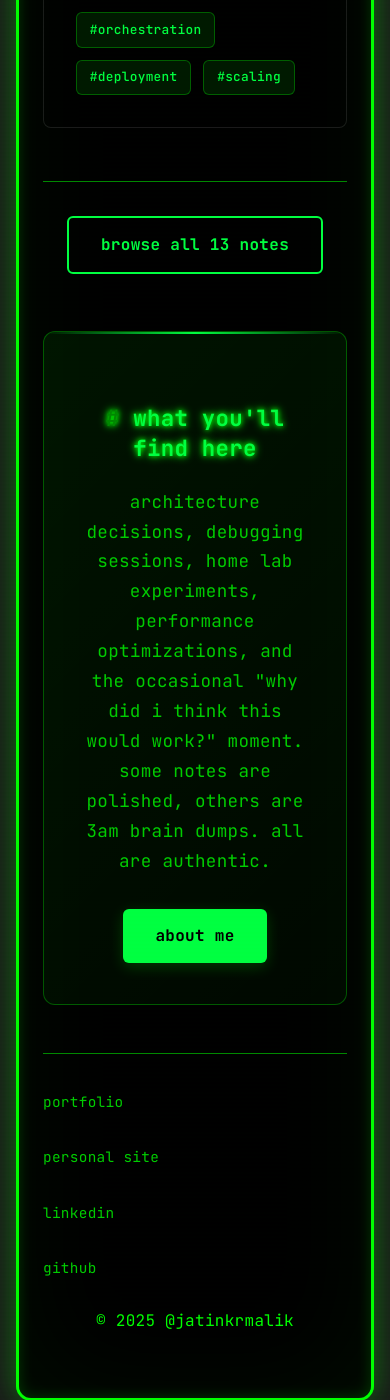
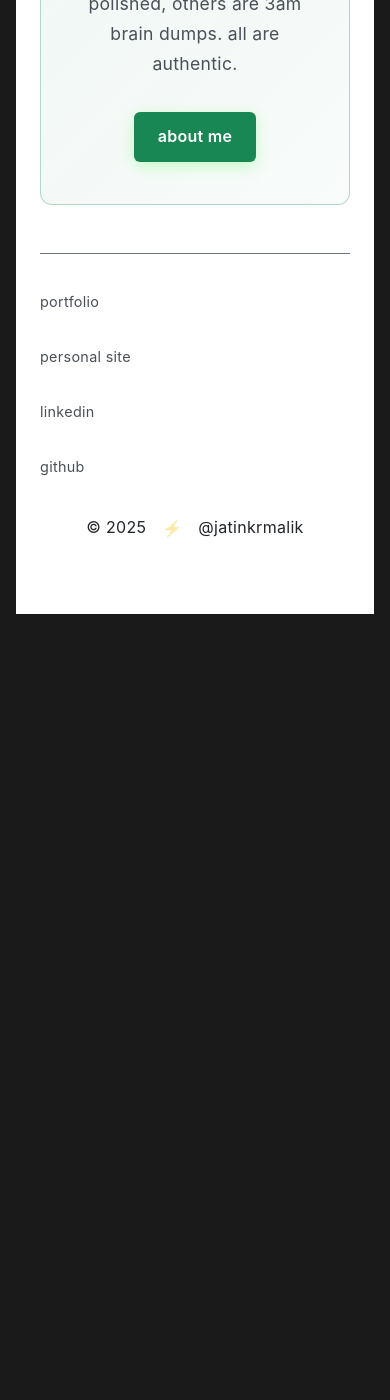
Before and after one commit to jatinkrmalik/dev-notes, a Jekyll site: the page built from index.html, in a window 390 px wide and 1400 px high, scrolled down 4961 px. Built offline with Jekyll 4.4.1, drawn with Linux system fonts in a browser that asks for light colours; after the commit the page ends 5591 px from its top, so only the background shows below that.

Commit message:
Implement easter egg retro mode with inline bolt icon - Default to modern theme with hidden retro terminal experience accessible via inline ⚡ icon in footer - Added toast notification system to celebrate easter egg discovery - Complete theme overhaul: clean modern default vs full CRT retro experience

```diff
--- a/_layouts/default.html
+++ b/_layouts/default.html
@@ -1,5 +1,5 @@
 <!DOCTYPE html>
-<html lang="{{ page.lang | default: site.lang | default: 'en' }}" data-theme="dark">
+<html lang="{{ page.lang | default: site.lang | default: 'en' }}" data-theme="light">
 <head>
   <meta charset="utf-8">
   <meta http-equiv="X-UA-Compatible" content="IE=edge">
@@ -32,7 +32,7 @@
   <!-- Immediate theme detection to prevent FOUC -->
   <script>
     (function() {
-      const savedTheme = localStorage.getItem('theme') || 'dark';
+      const savedTheme = localStorage.getItem('theme') || 'light';
       document.documentElement.setAttribute('data-theme', savedTheme);
     })();
   </script>
@@ -87,13 +87,14 @@
             <a href="https://linkedin.com/in/jatinmalik" target="_blank">LinkedIn</a>
             <a href="https://github.com/jatinmalik" target="_blank">GitHub</a>
           </div>
-          <p>&copy; {{ site.time | date: '%Y' }} {{ site.author | escape }}</p>
+          <p>&copy; {{ site.time | date: '%Y' }} <button id="retro-mode-toggle" class="easter-egg-bolt" title="🕹️ Activate Retro Mode">⚡</button> {{ site.author | escape }}</p>
         </footer>
       </div>
     </div>
   </div>
 
-  {%- include theme-toggle.html -%}
+  <!-- Toast notification container -->
+  <div id="toast-container" class="toast-container"></div>
   <script src="{{ '/assets/js/main.js' | relative_url }}"></script>
 </body>
 
--- a/_sass/_layout.scss
+++ b/_sass/_layout.scss
@@ -431,6 +431,7 @@
   text-align: center;
   color: var(--text-dim);
   font-size: 0.9rem;
+  position: relative;
 
   .footer-links {
     display: flex;
@@ -455,68 +456,170 @@
   }
 }
 
-.terminal-footer {
-  display: flex;
-  flex-direction: column;
-  gap: 2rem;
+// Easter Egg Bolt Button (inline in footer)
+.easter-egg-bolt {
+  background: none;
+  border: none;
+  padding: 0.2rem 0.4rem;
+  margin: 0 0.3rem;
+  cursor: pointer;
+  opacity: 0.4;
+  transition: all 0.3s ease;
+  border-radius: 4px;
+  font-size: 1rem;
+  color: inherit;
 
-  @media (max-width: 768px) {
-    gap: 1rem;
+  &:hover {
+    opacity: 0.8;
+    transform: scale(1.1);
+    background: rgba(0, 0, 0, 0.1);
   }
-}
 
-.system-info {
-  display: flex;
-  flex-direction: column;
-  gap: 0.5rem;
+  &:active {
+    transform: scale(0.95);
+  }
 
-  .info-line {
-    display: flex;
-    gap: 1rem;
-    font-size: 0.9rem;
+  // Subtle pulse animation to hint it's clickable
+  animation: subtlePulse 3s infinite;
 
-    .label {
-      color: var(--text-dim);
-      min-width: 80px;
-    }
+  // In retro mode, make the button glow
+  :root[data-theme="dark"] & {
+    opacity: 0.7;
+    color: var(--text-accent);
 
-    .value {
-      color: var(--text-secondary);
+    &:hover {
+      opacity: 1;
+      color: var(--text-primary);
+      background: rgba(0, 255, 0, 0.1);
+      box-shadow: 0 0 8px rgba(0, 255, 0, 0.4);
+      text-shadow: var(--glow-text);
     }
   }
 }
 
-.footer-nav {
-  display: flex;
-  align-items: center;
-  gap: 1rem;
+@keyframes subtlePulse {
+  0%, 100% { opacity: 0.4; }
+  50% { opacity: 0.6; }
+}
+
+// Toast Notification System
+.toast-container {
+  position: fixed;
+  top: 2rem;
+  right: 2rem;
+  z-index: 9999;
+  pointer-events: none;
+
+  @media (max-width: 768px) {
+    top: 1rem;
+    right: 1rem;
+    left: 1rem;
+  }
+}
+
+.toast {
+  background: var(--bg-primary);
+  border: 2px solid var(--text-accent);
+  border-radius: 8px;
+  padding: 1rem 1.5rem;
+  margin-bottom: 1rem;
+  box-shadow: 0 4px 20px rgba(0, 0, 0, 0.3);
+  color: var(--text-primary);
+  font-family: inherit;
   font-size: 0.9rem;
+  pointer-events: auto;
+  position: relative;
+  overflow: hidden;
 
-  .footer-link {
+  // Slide in animation
+  transform: translateX(100%);
+  opacity: 0;
+  animation: slideInToast 0.5s ease forwards;
+
+  &::before {
+    content: '';
+    position: absolute;
+    top: 0;
+    left: 0;
+    right: 0;
+    height: 3px;
+    background: linear-gradient(90deg, var(--text-accent), transparent);
+  }
+
+  .toast-header {
+    display: flex;
+    align-items: center;
+    gap: 0.5rem;
+    margin-bottom: 0.5rem;
+    font-weight: 600;
     color: var(--text-accent);
-    text-decoration: none;
+
+    .toast-icon {
+      font-size: 1.2rem;
+    }
+  }
+
+  .toast-message {
+    line-height: 1.5;
+    color: var(--text-secondary);
+  }
+
+  .toast-close {
+    position: absolute;
+    top: 0.5rem;
+    right: 0.5rem;
+    background: none;
+    border: none;
+    color: var(--text-dim);
+    cursor: pointer;
+    font-size: 1.2rem;
+    padding: 0.25rem;
+    border-radius: 3px;
 
     &:hover {
       color: var(--text-primary);
+      background: rgba(255, 255, 255, 0.1);
+    }
+  }
+
+  // Retro mode styling
+  :root[data-theme="dark"] & {
+    background: rgba(0, 0, 0, 0.9);
+    border-color: var(--text-accent);
+    box-shadow:
+      0 4px 20px rgba(0, 255, 0, 0.3),
+      0 0 30px rgba(0, 255, 0, 0.1);
+
+    .toast-header {
       text-shadow: var(--glow-text);
     }
   }
 
-  .separator {
-    color: var(--text-dim);
+  // Auto-hide animation
+  &.toast-hiding {
+    animation: slideOutToast 0.5s ease forwards;
   }
 }
 
-.copyright {
-  text-align: center;
+@keyframes slideInToast {
+  from {
+    transform: translateX(100%);
+    opacity: 0;
+  }
+  to {
+    transform: translateX(0);
+    opacity: 1;
+  }
+}
 
-  .terminal-prompt {
-    margin-bottom: 0.5rem;
+@keyframes slideOutToast {
+  from {
+    transform: translateX(0);
+    opacity: 1;
   }
-
-  .output {
-    color: var(--text-secondary);
-    font-size: 0.9rem;
+  to {
+    transform: translateX(100%);
+    opacity: 0;
   }
 }
 
--- a/_sass/_themes.scss
+++ b/_sass/_themes.scss
@@ -1,6 +1,23 @@
 // Theme Variables
 
-// Retro Theme (Dark CRT Terminal)
+// Modern Theme (Clean, Default)
+:root,
+:root[data-theme="light"] {
+  --bg-primary: #ffffff;
+  --bg-secondary: #f8f9fa;
+  --text-primary: #212529;
+  --text-secondary: #495057;
+  --text-accent: #198754;
+  --text-dim: #6c757d;
+  --border-color: #dee2e6;
+  --glow-color: transparent;
+  --glow-shadow: none;
+  --glow-text: none;
+  --scan-line-color: transparent;
+  --screen-glow: none;
+}
+
+// Retro Theme (Easter Egg CRT Terminal)
 :root[data-theme="dark"] {
   --bg-primary: #000000;
   --bg-secondary: #0a0a0a;
@@ -14,22 +31,6 @@
   --glow-text: 0 0 5px #00ff00, 0 0 10px #00ff00;
   --scan-line-color: rgba(0, 255, 0, 0.1);
   --screen-glow: radial-gradient(circle, rgba(0, 255, 0, 0.1) 0%, transparent 70%);
-}
-
-// Modern Theme (Clean Black on White)
-:root[data-theme="light"] {
-  --bg-primary: #ffffff;
-  --bg-secondary: #f8f9fa;
-  --text-primary: #212529;
-  --text-secondary: #495057;
-  --text-accent: #198754;
-  --text-dim: #6c757d;
-  --border-color: #dee2e6;
-  --glow-color: transparent;
-  --glow-shadow: none;
-  --glow-text: none;
-  --scan-line-color: transparent;
-  --screen-glow: none;
 }
 
 // Theme transition
@@ -71,45 +72,47 @@ a {
   color: var(--bg-primary);
 }
 
-// Modern mode specific overrides
+// Modern mode default styling (clean and minimal)
+:root,
 :root[data-theme="light"] {
 
-  // Remove all CRT effects in modern mode
-  .crt-screen {
-    border-radius: 0;
-    box-shadow: none;
-
-    &::before {
-      display: none;
-    }
-  }
-
-  .scanlines {
-    display: none;
-  }
-
-  .power-on-effect {
-    display: none;
-  }
-
-  // Clean typography for modern mode
+  // Clean modern font
   body {
     font-family: -apple-system, BlinkMacSystemFont, 'Segoe UI', Roboto, Oxygen, Ubuntu, Cantarell, sans-serif;
   }
 
-  // Simple button styles
-  .terminal-btn {
+  // Remove all CRT effects in modern mode
+  .crt-screen {
+    border: none !important;
+    border-radius: 0 !important;
+    box-shadow: none !important;
+    background: var(--bg-primary) !important;
+
+    &::before {
+      display: none !important;
+    }
+  }
+
+  .scanlines,
+  .power-on-effect {
+    display: none !important;
+  }
+
+  // Modern button styles
+  .terminal-btn, .browse-all-btn, .cta-button {
     background: var(--text-accent);
     color: var(--bg-primary);
     border: none;
     border-radius: 6px;
     padding: 0.75rem 1.5rem;
+    transition: all 0.2s ease;
 
     &:hover {
       background: var(--text-primary);
       color: var(--bg-primary);
-      box-shadow: none;
+      box-shadow: 0 2px 8px rgba(0, 0, 0, 0.15);
       text-shadow: none;
+      transform: translateY(-1px);
     }
   }
 
@@ -130,19 +133,20 @@ a {
         .file-type {
           background: var(--text-accent);
           color: var(--bg-primary);
+          border-radius: 4px;
         }
       }
     }
   }
 
-  // Clean post styling
+  // Modern post card styling
   .post-card-link {
     &:hover {
       transform: translateY(-2px);
 
       .post-item {
         border-color: var(--text-accent);
-        box-shadow: 0 4px 12px rgba(255, 140, 0, 0.15);
+        box-shadow: 0 4px 15px rgba(0, 0, 0, 0.1);
       }
 
       .post-title {
@@ -154,14 +158,10 @@ a {
   .post-item {
     border: 1px solid var(--border-color);
     border-radius: 8px;
-  }
+    background: var(--bg-primary);
 
-  // Remove phosphor glow effects
-  .phosphor-glow {
-    text-shadow: none;
-
-    &:hover {
-      text-shadow: none;
+    &::before {
+      display: none; // Remove retro gradient top border
     }
   }
 
@@ -179,4 +179,92 @@ a {
       box-shadow: 0 2px 6px rgba(0, 0, 0, 0.15);
     }
   }
+
+  // Remove all retro effects
+  .phosphor-glow {
+    text-shadow: none !important;
+
+    &:hover {
+      text-shadow: none !important;
+    }
+  }
+
+  // Modern CTA section
+  .cta-section {
+    background: linear-gradient(135deg, rgba(25, 135, 84, 0.08), rgba(25, 135, 84, 0.03));
+    border: 1px solid rgba(25, 135, 84, 0.3);
+
+    &::before {
+      background: linear-gradient(90deg, transparent, var(--text-accent), transparent);
+    }
+  }
 }
+
+// Retro mode specific enhancements (Easter Egg Experience)
+:root[data-theme="dark"] {
+
+  // Terminal font for authentic experience
+  body {
+    font-family: 'JetBrains Mono', 'Fira Code', 'Source Code Pro', 'Monaco', 'Menlo', 'Ubuntu Mono', monospace;
+  }
+
+  // Enhanced CRT effects for easter egg mode
+  .crt-screen {
+    border: 3px solid var(--border-color);
+    border-radius: 15px;
+    box-shadow:
+      0 0 30px rgba(0, 255, 0, 0.4),
+      inset 0 0 120px rgba(0, 255, 0, 0.05),
+      inset 0 0 15px rgba(0, 255, 0, 0.2);
+
+    &::before {
+      content: '';
+      position: absolute;
+      top: -3px;
+      left: -3px;
+      right: -3px;
+      bottom: -3px;
+      background: var(--screen-glow);
+      border-radius: 18px;
+      z-index: -1;
+      opacity: 0.6;
+    }
+  }
+
+  // Enable all retro effects
+  .scanlines {
+    display: block !important;
+  }
+
+  .power-on-effect {
+    display: block !important;
+  }
+
+  // Retro button styling
+  .terminal-btn, .browse-all-btn, .cta-button {
+    background: transparent;
+    border: 2px solid var(--text-accent);
+    color: var(--text-accent);
+
+    &:hover {
+      background: var(--text-accent);
+      color: var(--bg-primary);
+      box-shadow: var(--glow-shadow);
+      text-shadow: none;
+    }
+  }
+
+  // Enhance retro post cards
+  .post-item {
+    &:hover::before {
+      opacity: 1;
+    }
+  }
+
+  // Glowing text effects
+  .site-title,
+  .post-title,
+  h1, h2, h3 {
+    text-shadow: var(--glow-text);
+  }
+}
--- a/assets/js/main.js
+++ b/assets/js/main.js
@@ -6,8 +6,8 @@
   // Theme Management
   const ThemeManager = {
     init() {
-      this.themeToggle = document.getElementById('theme-toggle-btn');
-      this.currentTheme = localStorage.getItem('theme') || 'dark';
+      this.easterEggToggle = document.getElementById('retro-mode-toggle');
+      this.currentTheme = localStorage.getItem('theme') || 'light';
 
       this.setTheme(this.currentTheme);
       this.bindEvents();
@@ -60,14 +60,74 @@
     toggleTheme() {
       const newTheme = this.currentTheme === 'dark' ? 'light' : 'dark';
       this.setTheme(newTheme);
+
+      // Show easter egg toast when entering retro mode
+      if (newTheme === 'dark') {
+        ToastManager.showEasterEggToast();
+      }
     },
 
     bindEvents() {
-      if (this.themeToggle) {
-        this.themeToggle.addEventListener('click', () => {
+      if (this.easterEggToggle) {
+        this.easterEggToggle.addEventListener('click', () => {
           this.toggleTheme();
         });
       }
+    }
+  };
+
+  // Toast Notification Manager
+  const ToastManager = {
+    init() {
+      this.container = document.getElementById('toast-container');
+    },
+
+    showEasterEggToast() {
+      this.showToast({
+        icon: '🎉',
+        title: 'Easter Egg Found!',
+        message: 'Welcome to retro mode! You\'ve discovered the terminal CRT experience. Enjoy the authentic 80s computing vibes!',
+        duration: 6000
+      });
+    },
+
+    showToast({ icon, title, message, duration = 4000 }) {
+      if (!this.container) return;
+
+      const toast = document.createElement('div');
+      toast.className = 'toast';
+
+      toast.innerHTML = `
+        <button class="toast-close" aria-label="Close notification">&times;</button>
+        <div class="toast-header">
+          <span class="toast-icon">${icon}</span>
+          <span>${title}</span>
+        </div>
+        <div class="toast-message">${message}</div>
+      `;
+
+      // Add to container
+      this.container.appendChild(toast);
+
+      // Add close functionality
+      const closeBtn = toast.querySelector('.toast-close');
+      closeBtn.addEventListener('click', () => {
+        this.hideToast(toast);
+      });
+
+      // Auto-hide after duration
+      setTimeout(() => {
+        this.hideToast(toast);
+      }, duration);
+    },
+
+    hideToast(toast) {
+      toast.classList.add('toast-hiding');
+      setTimeout(() => {
+        if (toast.parentNode) {
+          toast.parentNode.removeChild(toast);
+        }
+      }, 500);
     }
   };
 
@@ -388,6 +448,7 @@
     console.log('🖥️  Initializing Dev Notes Blog...');
 
     ThemeManager.init();
+    ToastManager.init();
     CRTEffects.init();
     ClickEffects.init();
     TerminalCursor.init();
```
